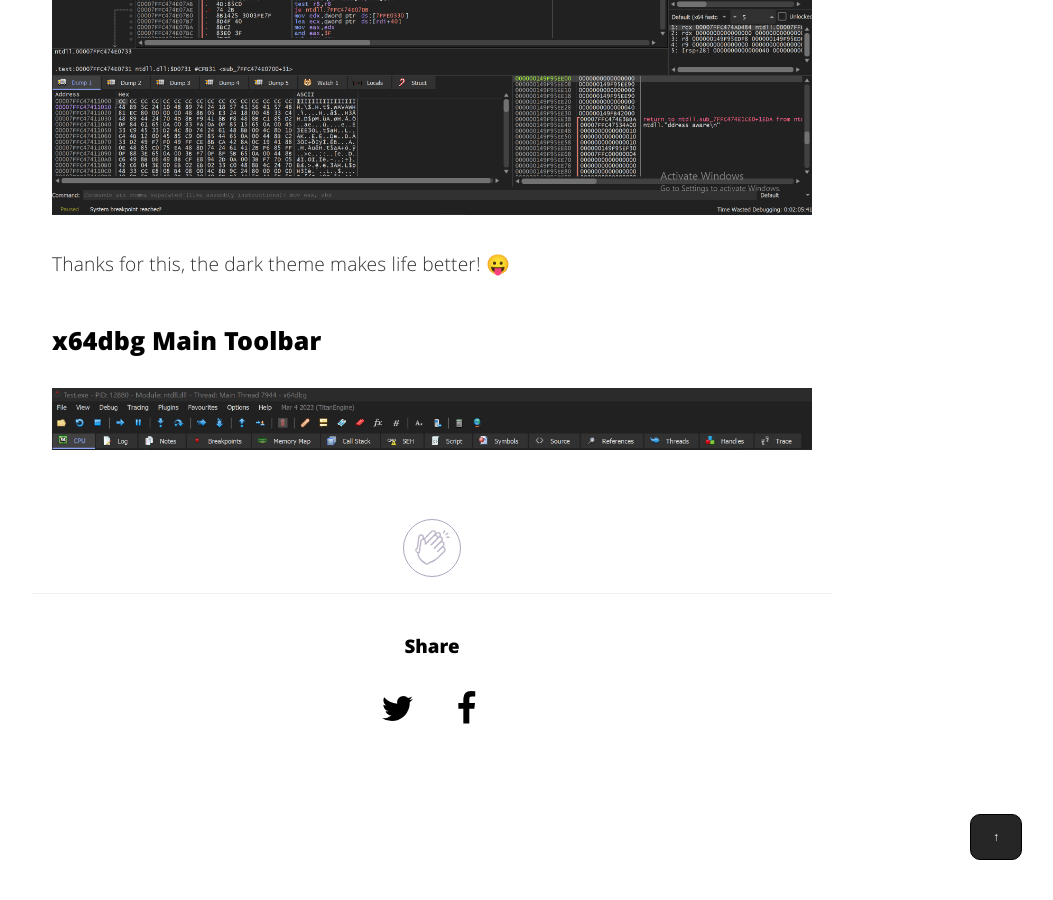
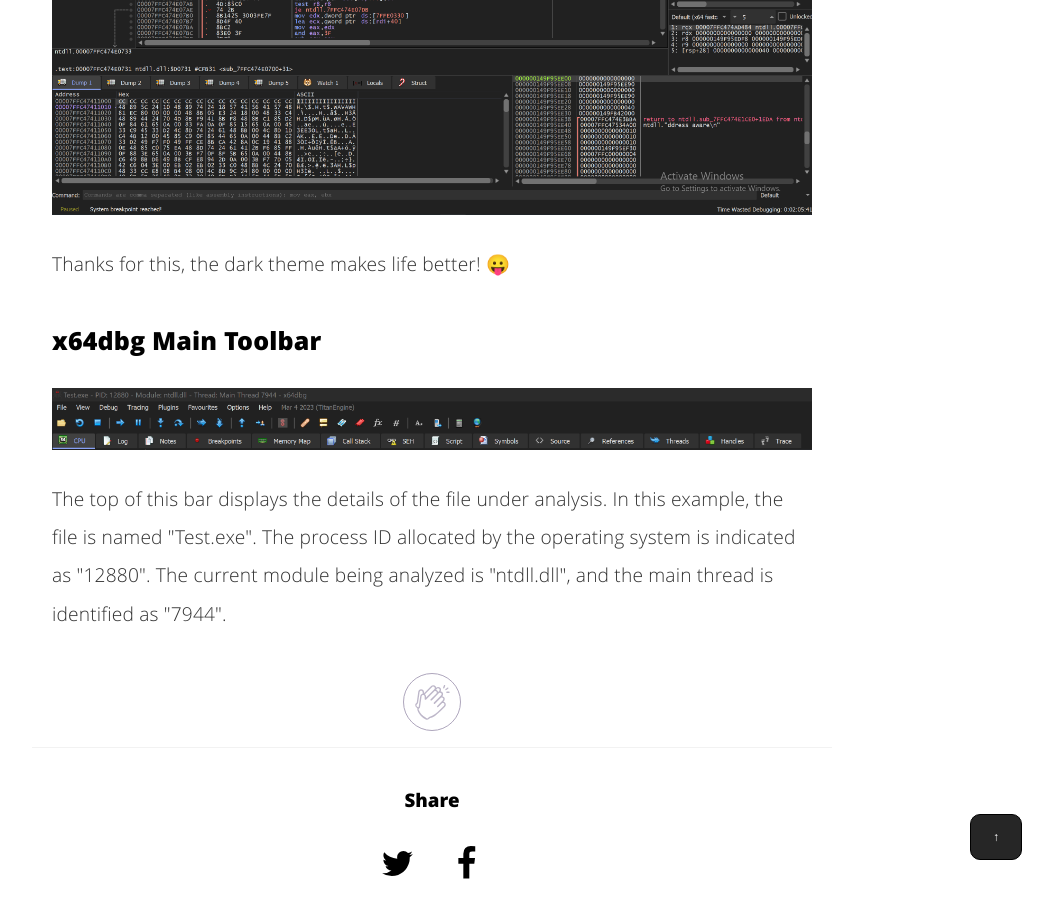
Before and after one commit to nickvourd/nickvourd.github.io, a Jekyll site: the page built from _posts/2023-10-18-x64dbg-intro.md, in a window 1280 px wide and 900 px high, scrolled down 4191 px. Shown: the whole window, without its empty margins (208-1261 px from the left). Built offline with Jekyll 4.4.1, drawn with Linux system fonts in a browser that asks for light colours.

Commit message:
Edit 2023-10-18 x64dbg (My first baby steps)

```diff
--- a/_posts/2023-10-18-x64dbg-intro.md
+++ b/_posts/2023-10-18-x64dbg-intro.md
@@ -346,6 +346,8 @@
 
 <img src="/assets/img/post-img/18-10-2023/x64dbg-Top-Toolbar.png" class="post-images" alt="x64dbg Top Toolbar">
 
+<p>The top of this bar displays the details of the file under analysis. In this example, the file is named "Test.exe". The process ID allocated by the operating system is indicated as "12880". The current module being analyzed is "ntdll.dll", and the main thread is identified as "7944".</p>
+
 <br />
 <div align="center">
 <!-- add the button!-->
```
